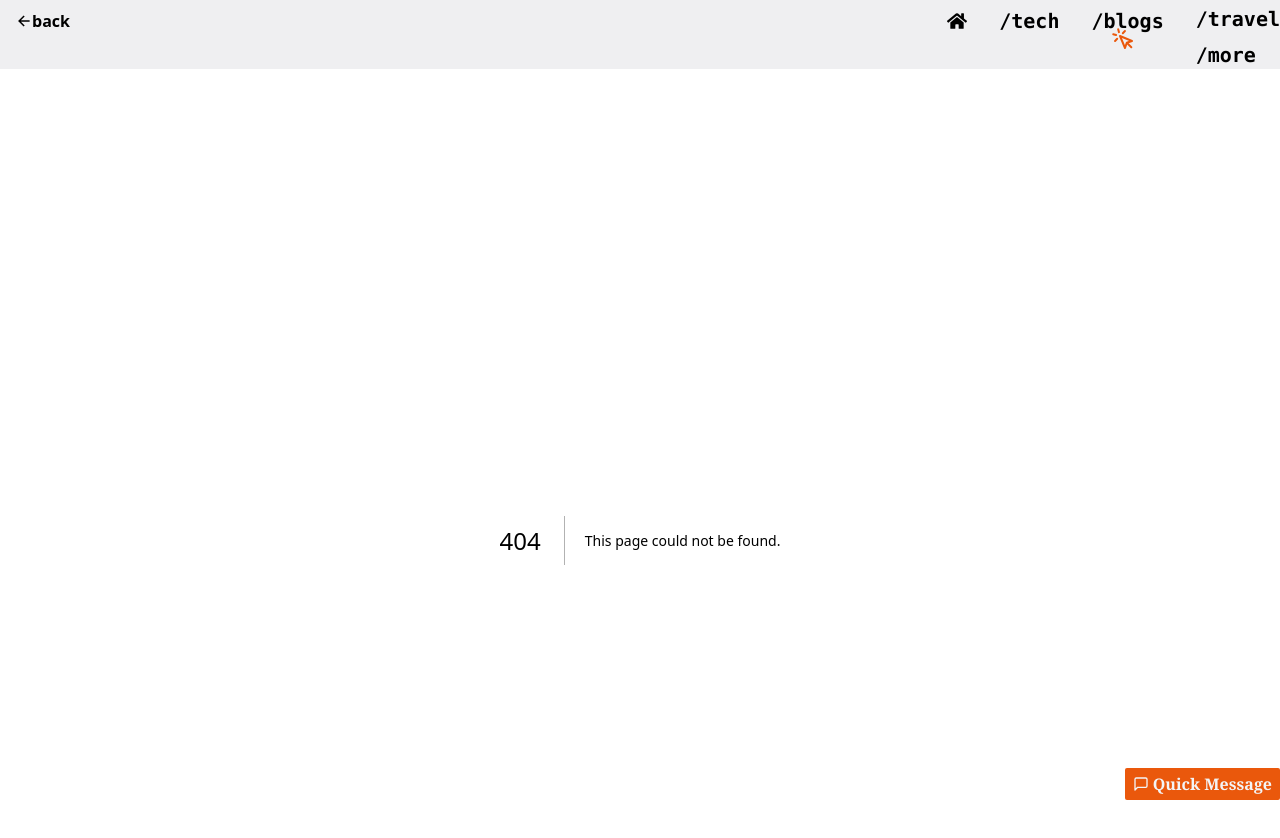
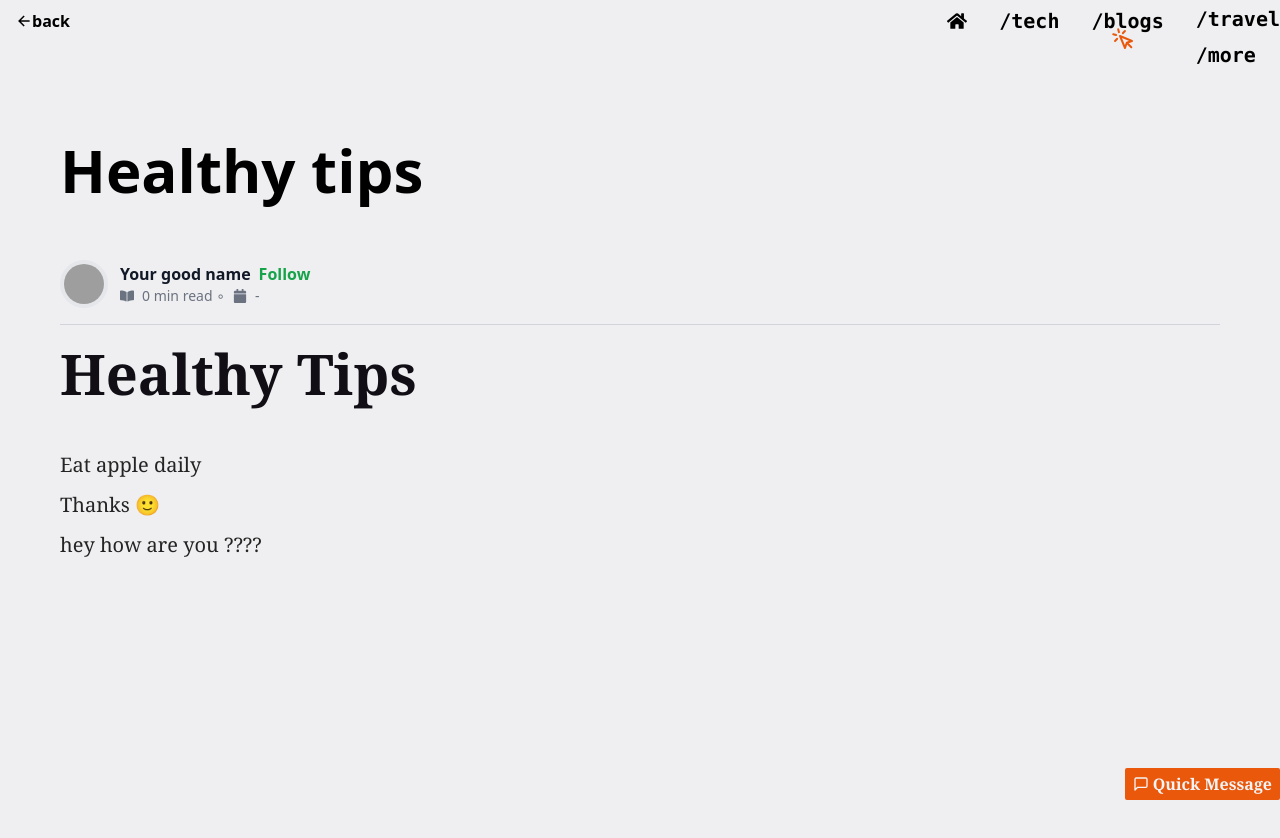
Before and after one commit to ashumsd7/heyashu, a Next.js app: page /blogs/my-healthy-tips in a window 1280 px wide. Before the commit this address had no page. Shown: the top 838 px of the page. After the commit the page ends 800 px from the top, so only its background shows below. Built offline with nearby package versions, Linux system fonts and the light colour scheme; grey boxes are pictures that could not be loaded; a web font is replaced by a local one.

Commit message:
add loom video

```diff
--- a/src/pages/blogs/how-to-write-blog.jsx
+++ b/src/pages/blogs/how-to-write-blog.jsx
@@ -86,14 +86,12 @@ const blogInfo = {
   timeRead: "0",
   lastUpdated: "-",
   publishedOn: "19 Aug 2024",
-  timeRead:'2',
+  timeRead: "2",
   title: "How to Write a blog?",
   followLink: "https://github.com/ashumsd7/",
   heroImage: "",
   profilePic: "https://avatars.githubusercontent.com/u/40313523?v=4", // copy this from github or your favrt photo
 };
-
-
 
 function HowToWrite() {
   return (
@@ -109,7 +107,18 @@ function HowToWrite() {
         <Image alt={blogInfo?.title} src={blogInfo?.heroImage} fill />
       )}
       {/* Blog Meta Info */}
-      <BlogMetaInfo data={blogInfo}  />
+      <BlogMetaInfo data={blogInfo} />
+
+      <div className="w-full h-[500px] min-w-[300px]">
+        <iframe
+        className="w-full h-[500px] min-w-[300px]"
+          src="https://www.loom.com/embed/d59d0395d2c04d79a3dce99ae03c1559"
+          frameborder="0"
+          allowFullScreen
+
+        ></iframe>
+      </div>
+
       {/* Main Blog Content */}
       <Markdown content={markdown} />
     </div>
--- /dev/null
+++ b/src/pages/blogs/my-healthy-tips.jsx
@@ -0,0 +1,53 @@
+import Markdown from "@/components/base/Markdown";
+import BlogMetaInfo from "@/components/tech/notes-layout/BlogMetaInfo";
+import Image from "next/image";
+import React from "react";
+// PASTE YOUR MARKDOWN HERE BELOW UNDER BACK TICKS
+const markdown = `
+
+# Healthy Tips
+
+Eat apple daily
+
+Thanks 🙂
+
+
+
+hey how are you ????
+
+`;
+
+// change your name
+const blogInfo = {
+  name: "Your good name",
+  timeRead: "0",
+  lastUpdated: "-",
+  publishedOn: "-",
+  title: "Healthy tips",
+  followLink: "https://github.com/ashumsd7/",
+  heroImage: "",
+  profilePic: "https://avatars.githubusercontent.com/u/40313523?v=4", // copy this from github or your favrt photo
+};
+
+function DemoBlog() {
+  return (
+    <div className="flex flex-col gap-5">
+      {/* Blog Title */}
+      {blogInfo?.title && (
+        <h2 className="text-black text-6xl font-bold  mb-6   mr-14">
+          {blogInfo?.title}
+        </h2>
+      )}
+      {/* Blog Hero Image */}
+      {blogInfo?.heroImage && (
+        <Image alt={blogInfo?.title} src={blogInfo?.heroImage} fill />
+      )}
+      {/* Blog Meta Info */}
+      <BlogMetaInfo data={blogInfo} />
+      {/* Main Blog Content */}
+      <Markdown content={markdown} />
+    </div>
+  );
+}
+
+export default DemoBlog;
```
Also changed, not shown: src/data/blog/allBlogs.js (+11 -0 lines).
